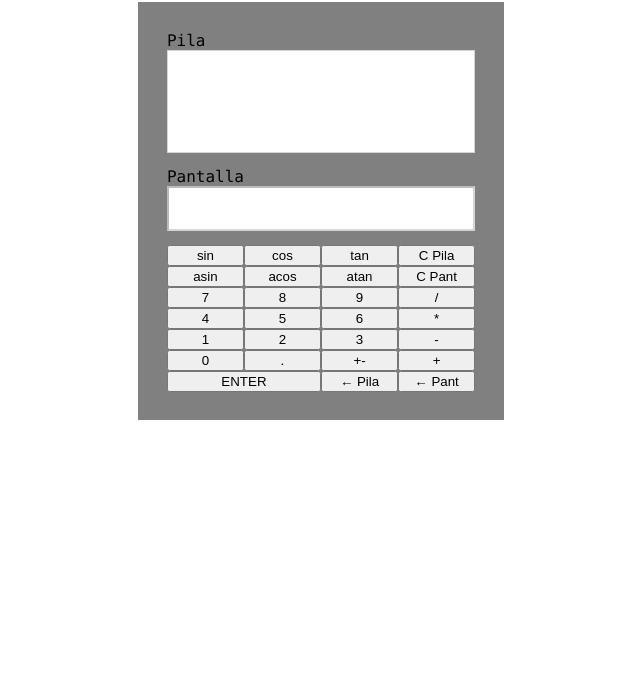
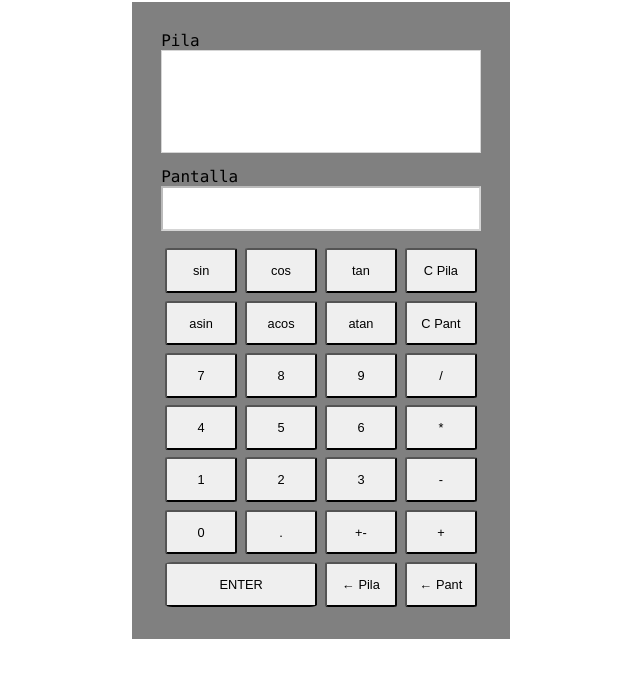
Before and after one commit to UO282823/Calculadora-RPN, a plain HTML site: page index.html in a window 1280 px wide. Shown: the part 87-764 px from the top of the page, without its empty margins (319-959 px from the left). Drawn offline with Linux system fonts and the light colour scheme.

Commit message:
Update CalculadoraRPN.css

```diff
--- a/CalculadoraRPN.css
+++ b/CalculadoraRPN.css
@@ -32,7 +32,7 @@ input[value="ENTER"]{
 }
 
 /*Especifidad (011)*/
-input[type=submit]  {
+input[type=button]  {
     border-radius: 5%;
 
     padding: 1em;
```
